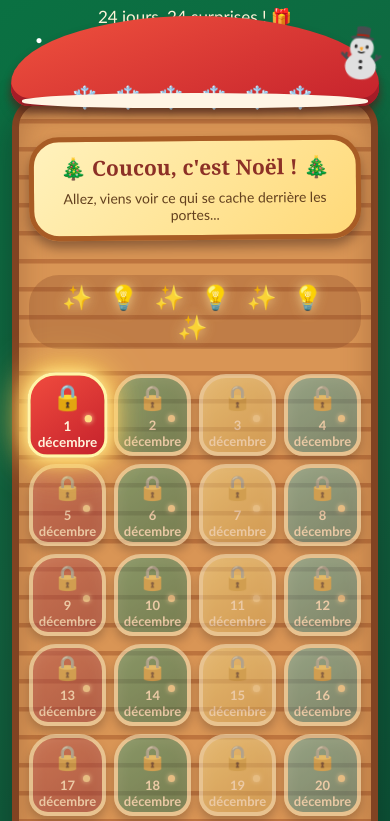
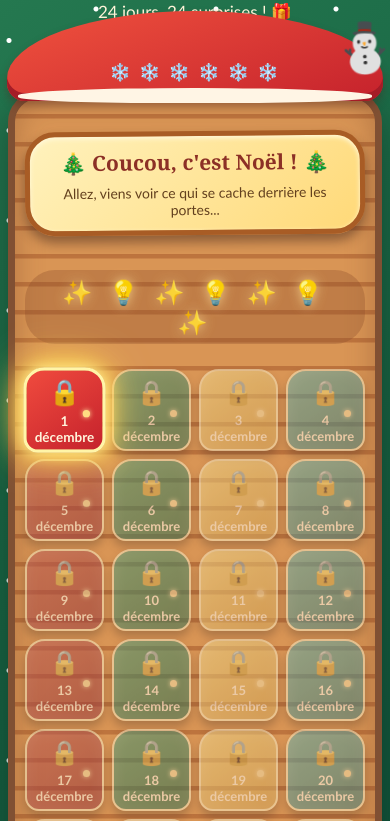
Before and after one commit to MargouxLFVR/calendrier-avent, a plain HTML site: page index.html in a window 390 px wide. Shown: the part 153-974 px from the top of the page. Drawn offline with Linux system fonts and the light colour scheme.

Commit message:
Refactor index.html for improved styling and layout
Updated styles and structure for the holiday calendar HTML page, enhancing visual elements and responsiveness.

```diff
--- a/index.html
+++ b/index.html
@@ -21,8 +21,14 @@ body {
     radial-gradient(circle at 10% 15%, #ffffff 2px, transparent 3px),
     radial-gradient(circle at 80% 35%, #ffffff 2px, transparent 3px),
     radial-gradient(circle at 35% 75%, #ffffff 2px, transparent 3px),
-    linear-gradient(160deg, #245b45, #397653, #173c32);
-  background-size: 90px 90px, 120px 120px, 140px 140px, auto;
+    radial-gradient(circle at 65% 10%, #b9e9d0 2px, transparent 4px),
+    linear-gradient(145deg, #287d53, #176342, #0b4935);
+  background-size:
+    90px 90px,
+    120px 120px,
+    140px 140px,
+    170px 170px,
+    auto;
   min-height: 100vh;
   overflow-x: hidden;
 }
@@ -36,10 +42,10 @@ body {
 }
 
 h1 {
-  color: #ffdf83;
+  color: #ffdf69;
   font-size: clamp(27px, 6vw, 43px);
   margin: 10px 0;
-  text-shadow: 3px 4px 0 #8c3026;
+  text-shadow: 3px 4px 0 #a62925;
   transform: rotate(-1deg);
 }
 
@@ -53,33 +59,35 @@ h1 {
 
 .chalet {
   position: relative;
-  max-width: 650px;
+  max-width: 850px;
   margin: 85px auto 25px;
   padding: 0 18px 25px;
-  border: 7px solid #69351f;
-  border-radius: 25px 25px 12px 12px;
-  background:
-    repeating-linear-gradient(
-      0deg,
-      #ad6339 0px,
-      #ad6339 23px,
-      #914522 24px,
-      #914522 27px
-    );
+  border: 7px solid #805033;
+  border-radius: 42px 42px 28px 28px;
+  background: repeating-linear-gradient(
+    0deg,
+    #d99555 0px,
+    #d99555 23px,
+    #bd743e 24px,
+    #bd743e 28px
+  );
   box-shadow:
-    0 12px 30px #0007,
-    inset 0 0 25px #542313;
+    0 15px 35px #102b2080,
+    inset 0 0 30px #67351e55;
 }
 
-/* TOIT */
+/* TOIT ARRONDI */
 
 .roof {
   position: relative;
-  margin: -88px -35px 35px;
+  margin: -88px -25px 35px;
   height: 115px;
-  background: linear-gradient(160deg, #bd4934, #85291f);
-  clip-path: polygon(50% 0, 100% 75%, 95% 100%, 5% 100%, 0 75%);
-  filter: drop-shadow(0 5px 2px #fff);
+  border-radius: 50% 50% 18px 18px / 75% 75% 18px 18px;
+  background: linear-gradient(160deg, #f0523e, #c5222c);
+  box-shadow:
+    inset 0 -8px 0 #a51c27,
+    0 5px 8px #51251d66;
+  z-index: 1;
 }
 
 .roof::before {
@@ -92,21 +100,32 @@ h1 {
   letter-spacing: 5px;
 }
 
-/* PETIT BONHOMME DE NEIGE */
+.roof::after {
+  content: "";
+  position: absolute;
+  bottom: -2px;
+  left: 3%;
+  width: 94%;
+  height: 15px;
+  background: #fff5e5;
+  border-radius: 50% 50% 40% 40%;
+}
+
+/* BONHOMME DE NEIGE */
 
 .snowman {
   position: absolute;
   right: -27px;
   top: -92px;
   font-size: 65px;
-  transform: rotate(10deg);
+  transform: rotate(5deg);
   z-index: 5;
   animation: bounce 2s infinite ease-in-out;
 }
 
 @keyframes bounce {
-  0%, 100% { transform: rotate(10deg) translateY(0); }
-  50% { transform: rotate(4deg) translateY(-7px); }
+  0%, 100% { transform: rotate(5deg) translateY(0); }
+  50% { transform: rotate(-3deg) translateY(-7px); }
 }
 
 /* PANNEAU */
@@ -114,14 +133,16 @@ h1 {
 .sign {
   position: relative;
   margin: -5px auto 25px;
-  max-width: 480px;
-  padding: 18px 10px;
-  background: linear-gradient(135deg, #f8dfa6, #dcb66c);
-  border: 5px solid #75401e;
-  border-radius: 18px 10px 18px 10px;
-  box-shadow: 0 5px 8px #351c15;
+  max-width: 430px;
+  padding: 14px 12px;
+  background: linear-gradient(135deg, #fff2bd, #ffd978);
+  border: 5px solid #a85c25;
+  border-radius: 30px;
+  box-shadow:
+    0 7px 12px #351c1577,
+    inset 0 2px 5px #fff9df;
   color: #8c3026;
-  transform: rotate(-1deg);
+  transform: rotate(-0.5deg);
 }
 
 .sign h2 {
@@ -139,9 +160,14 @@ h1 {
 /* GUIRLANDE */
 
 .lights {
+  display: inline-block;
   font-size: 24px;
   letter-spacing: 5px;
   margin: 10px auto 25px;
+  padding: 7px 20px;
+  border-radius: 30px;
+  background: #8b4c2c55;
+  text-shadow: 0 0 12px #fff1a1;
   animation: twinkle 2s infinite alternate;
 }
 
@@ -156,13 +182,13 @@ h1 {
   }
 }
 
-/* PORTES */
+/* LES 24 PORTES */
 
 .grid {
   display: grid;
   grid-template-columns: repeat(4, minmax(0, 1fr));
   gap: 13px;
-  max-width: 550px;
+  max-width: 720px;
   margin: 0 auto;
 }
 
@@ -170,11 +196,13 @@ h1 {
   position: relative;
   min-width: 0;
   min-height: 105px;
-  border: 3px solid #ffe6a8;
-  border-radius: 17px 17px 10px 10px;
+  border: 3px solid #ffe9a6;
+  border-radius: 27px 27px 19px 19px;
   color: #fff4dc;
   cursor: pointer;
-  box-shadow: 0 5px 8px #351c15;
+  box-shadow:
+    0 6px 10px #351c1577,
+    inset 0 0 15px #ffffff22;
   transition: transform .25s, box-shadow .25s;
   display: flex;
   flex-direction: column;
@@ -185,20 +213,36 @@ h1 {
   overflow: hidden;
 }
 
+/* Couleurs des portes */
+
 .door:nth-child(4n+1) {
-  background: linear-gradient(145deg, #bd4035, #84251f);
+  background: linear-gradient(145deg, #f04b3e, #c5222c);
 }
 
 .door:nth-child(4n+2) {
-  background: linear-gradient(145deg, #478454, #205137);
+  background: linear-gradient(145deg, #20a66b, #087443);
 }
 
 .door:nth-child(4n+3) {
-  background: linear-gradient(145deg, #e5bd70, #ae792f);
+  background: linear-gradient(145deg, #ffd653, #e99b19);
 }
 
 .door:nth-child(4n) {
-  background: linear-gradient(145deg, #a83e34, #74251f);
+  background: linear-gradient(145deg, #35b9b2, #16817f);
+}
+
+/* Petite poignée dorée */
+
+.door::after {
+  content: "";
+  position: absolute;
+  right: 12px;
+  top: 50%;
+  width: 7px;
+  height: 7px;
+  border-radius: 50%;
+  background: #ffdc82;
+  box-shadow: 0 0 5px #ffe9a5;
 }
 
 .door:not(:disabled):hover {
@@ -231,7 +275,7 @@ h1 {
 .door.today {
   opacity: 1;
   filter: none;
-  border: 3px solid #fff2a1;
+  border: 3px solid #fff5a8;
   animation: glow 1.5s infinite alternate;
   z-index: 2;
 }
@@ -243,7 +287,7 @@ h1 {
   to {
     box-shadow:
       0 0 15px #fff2a1,
-      0 0 30px #ffbd39,
+      0 0 30px #ffc629,
       0 0 45px #ffdf75;
     transform: scale(1.045);
   }
@@ -258,7 +302,7 @@ h1 {
   padding: 25px;
   background: #fff8e8;
   border: 5px solid #d9ae60;
-  border-radius: 20px;
+  border-radius: 25px;
   color: #743326;
   box-shadow: 0 8px 25px #0005;
   animation: pop .35s ease;
@@ -288,17 +332,17 @@ h1 {
 
 .close {
   border: 0;
-  border-radius: 20px;
+  border-radius: 25px;
   padding: 12px 24px;
   color: white;
-  background: #a12e25;
+  background: #d52f35;
   cursor: pointer;
   font-size: 15px;
   font-family: inherit;
 }
 
 .close:hover {
-  background: #74251f;
+  background: #a51c27;
 }
 
 /* BAS DU CHALET */
@@ -306,6 +350,8 @@ h1 {
 .snow {
   font-size: 25px;
   margin: 20px 0 5px;
+  padding-bottom: 5px;
+  text-shadow: 0 0 10px #fff1c4;
 }
 
 .footer {
@@ -319,21 +365,36 @@ h1 {
 /* TELEPHONE */
 
 @media(max-width: 430px) {
+  body {
+    padding: 20px 8px 35px;
+  }
+
   .chalet {
     padding: 0 10px 20px;
     margin-top: 70px;
+    border-radius: 30px 30px 20px 20px;
   }
 
   .roof {
-    margin-left: -22px;
-    margin-right: -22px;
+    margin-left: -18px;
+    margin-right: -18px;
     height: 90px;
+  }
+
+  .roof::before {
+    top: 50px;
+    font-size: 17px;
+    letter-spacing: 2px;
   }
 
   .snowman {
     right: -20px;
     top: -75px;
     font-size: 48px;
+  }
+
+  .sign {
+    padding: 12px 8px;
   }
 
   .grid {
@@ -343,6 +404,7 @@ h1 {
   .door {
     min-height: 82px;
     border-width: 2px;
+    border-radius: 20px 20px 14px 14px;
   }
 
   .door .picture {
@@ -360,256 +422,6 @@ h1 {
     transition: none !important;
   }
 }
-/* ✨ PETIT RELOOKING DU CHALET ✨ */
-
-.chalet {
-  max-width: 850px;
-  border: 6px solid #704027;
-  border-radius: 28px 28px 15px 15px;
-  background:
-    repeating-linear-gradient(
-      0deg,
-      #bd8055 0px,
-      #bd8055 23px,
-      #a96842 24px,
-      #a96842 28px
-    );
-  box-shadow:
-    0 15px 35px #102b20aa,
-    inset 0 0 25px #67351e66;
-}
-
-/* Toit plus chaleureux */
-.roof {
-  background:
-    radial-gradient(ellipse at 15% 90%, #e8b6a0 0 3px, transparent 4px),
-    radial-gradient(ellipse at 80% 85%, #e8b6a0 0 4px, transparent 5px),
-    linear-gradient(160deg, #c6533d, #963326);
-  filter: drop-shadow(0 6px 3px #49271c88);
-}
-
-/* Petite neige sur le toit */
-.roof::after {
-  content: " ";
-  position: absolute;
-  bottom: 0;
-  left: 4%;
-  width: 92%;
-  height: 13px;
-  background: #fff5e5;
-  border-radius: 50% 50% 8px 8px;
-  box-shadow: 0 3px 5px #542b1b55;
-}
-
-/* Panneau plus discret */
-.sign {
-  max-width: 430px;
-  padding: 14px 12px;
-  border-radius: 22px;
-  border: 4px solid #87502c;
-  background: linear-gradient(135deg, #fff0c5, #e8c984);
-  box-shadow:
-    0 6px 10px #351c1577,
-    inset 0 2px 5px #fff9df;
-}
-
-/* Guirlande plus lumineuse */
-.lights {
-  display: inline-block;
-  padding: 7px 20px;
-  border-radius: 30px;
-  background: #75432b55;
-  text-shadow: 0 0 9px #ffe6a0;
-}
-
-/* Portes plus douces et travaillées */
-.door {
-  border: 3px solid #ffe9b8;
-  border-radius: 20px 20px 13px 13px;
-  box-shadow:
-    0 5px 9px #351c1577,
-    inset 0 0 12px #ffffff22;
-}
-
-.door::after {
-  content: " ";
-  position: absolute;
-  right: 12px;
-  top: 50%;
-  width: 7px;
-  height: 7px;
-  border-radius: 50%;
-  background: #ffdc82;
-  box-shadow: 0 0 5px #ffe9a5;
-}
-
-.door.today {
-  border-color: #fff3ae;
-}
-
-/* Bas du chalet */
-.snow {
-  text-shadow: 0 0 10px #fff1c4;
-  padding-bottom: 5px;
-}
-
-/* Adaptation téléphone */
-@media(max-width: 430px) {
-  .chalet {
-    max-width: 100%;
-  }
-
-  .sign {
-    padding: 12px 8px;
-  }
-}
-/* 🎄 UN CHALET PLUS DOUX ET ARRONDI */
-
-.chalet {
-  border-radius: 42px 42px 28px 28px;
-  border: 7px solid #805033;
-  box-shadow:
-    0 15px 35px #102b2080,
-    inset 0 0 30px #67351e55;
-}
-
-/* Toit arrondi façon petit chalet de conte */
-.roof {
-  clip-path: none;
-  height: 115px;
-  margin: -88px -25px 35px;
-  border-radius: 50% 50% 18px 18px / 75% 75% 18px 18px;
-  background: linear-gradient(160deg, #d4664d, #a6382b);
-  box-shadow: inset 0 -8px 0 #873327;
-}
-
-/* Neige plus douce */
-.roof::after {
-  content: "";
-  position: absolute;
-  bottom: -2px;
-  left: 3%;
-  width: 94%;
-  height: 15px;
-  background: #fff5e5;
-  border-radius: 50% 50% 40% 40%;
-}
-
-/* Panneau façon enseigne de conte */
-.sign {
-  border-radius: 30px;
-  border-width: 5px;
-  transform: rotate(-0.5deg);
-  box-shadow: 0 7px 12px #351c1577;
-}
-
-/* Portes arrondies */
-.door {
-  border-radius: 27px 27px 19px 19px;
-  border-width: 4px;
-  box-shadow:
-    0 6px 10px #351c1577,
-    inset 0 0 15px #ffffff22;
-}
-
-/* Bonhomme de neige */
-.snowman {
-  transform: rotate(5deg);
-}
-
-/* Sur téléphone */
-@media(max-width: 430px) {
-  .roof {
-    margin-left: -18px;
-    margin-right: -18px;
-    height: 90px;
-  }
-
-  .chalet {
-    border-radius: 30px 30px 20px 20px;
-  }
-}
-/* 🌈 COULEURS DE NOËL PLUS PÉTILLANTES */
-
-/* Fond vert sapin */
-body {
-  background:
-    radial-gradient(circle at 10% 15%, #ffffff 2px, transparent 3px),
-    radial-gradient(circle at 80% 35%, #ffffff 2px, transparent 3px),
-    radial-gradient(circle at 35% 75%, #ffffff 2px, transparent 3px),
-    linear-gradient(145deg, #087443, #12633f, #06452f);
-}
-
-/* Toit rouge cerise */
-.roof {
-  background: linear-gradient(160deg, #f0523e, #c5222c);
-  box-shadow:
-    inset 0 -8px 0 #a51c27,
-    0 5px 8px #51251d66;
-}
-
-/* Bois du chalet plus doré */
-.chalet {
-  background: repeating-linear-gradient(
-    0deg,
-    #d99555 0px,
-    #d99555 23px,
-    #bd743e 24px,
-    #bd743e 28px
-  );
-  border-color: #814322;
-}
-
-/* Panneau crème lumineux */
-.sign {
-  background: linear-gradient(135deg, #fff2bd, #ffd978);
-  border-color: #a85c25;
-}
-
-/* Portes : rouge, vert, turquoise et or */
-.door:nth-child(4n+1) {
-  background: linear-gradient(145deg, #f04b3e, #c5222c);
-}
-
-.door:nth-child(4n+2) {
-  background: linear-gradient(145deg, #20a66b, #087443);
-}
-
-.door:nth-child(4n+3) {
-  background: linear-gradient(145deg, #ffd653, #e99b19);
-}
-
-.door:nth-child(4n) {
-  background: linear-gradient(145deg, #35b9b2, #16817f);
-}
-
-/* Contours dorés */
-.door {
-  border-color: #ffe9a6;
-}
-
-/* Porte du jour encore plus lumineuse */
-.door.today {
-  border-color: #fff5a8;
-  box-shadow:
-    0 0 15px #ffdf55,
-    0 0 30px #ffc629;
-}
-
-/* Guirlande scintillante */
-.lights {
-  background: #8b4c2c55;
-  text-shadow: 0 0 12px #fff1a1;
-}
-
-/* Titre doré */
-h1 {
-  color: #ffdf69;
-  text-shadow: 3px 4px 0 #a62925;
-}
-
-
-
 </style>
 </head>
 
@@ -724,7 +536,6 @@ for (let i = 0; i < 24; i++) {
   door.className = "door";
 
   const unlock = new Date(YEAR, 11, i + 1);
-
   const available = today >= unlock;
 
   door.disabled = !available;
```
